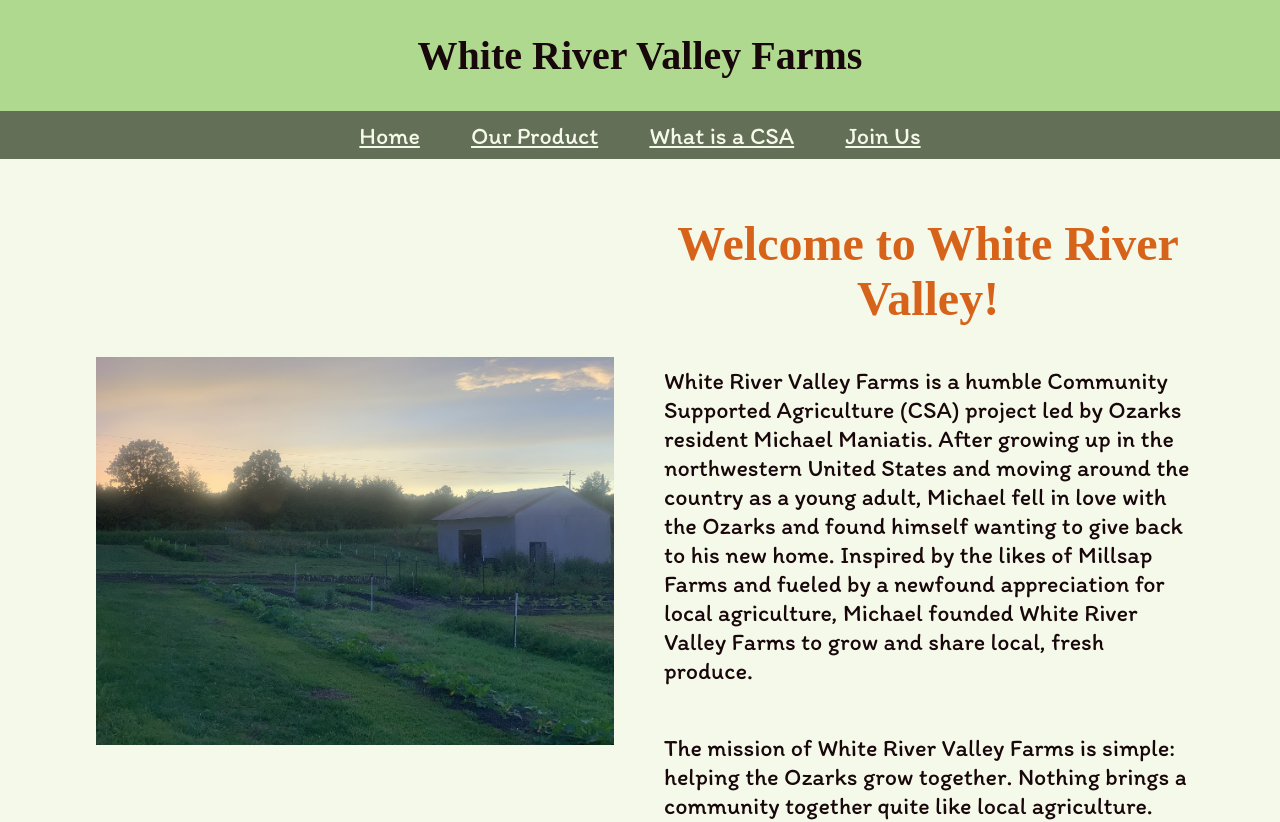
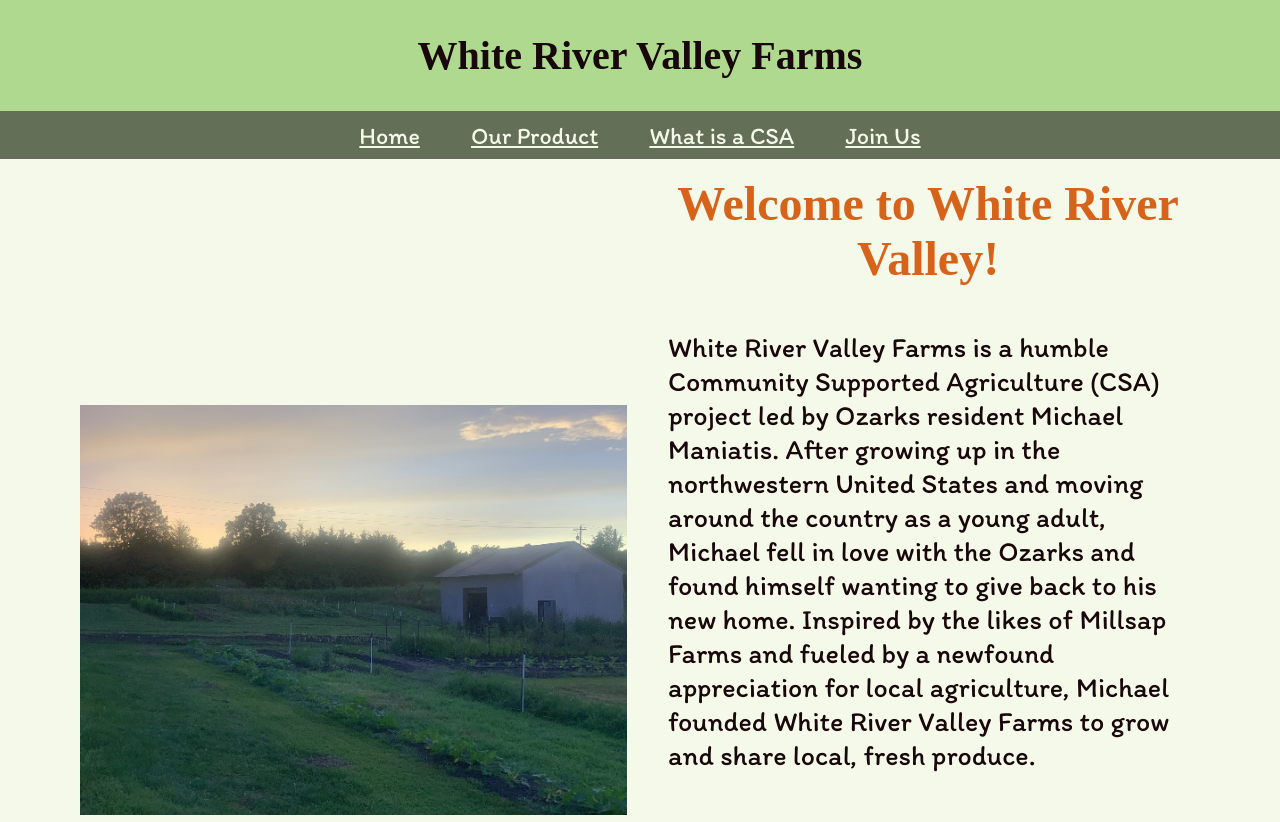
Before and after one commit to SeanGreeley/Fall2024_SCP_WhiteRiverValleyFarms, a React (Create React App) app in the folder my-app/: page / in a window 1280 px wide. Shown: the top 822 px of the page. Built offline with nearby package versions, Linux system fonts and the light colour scheme; a web font is replaced by a local one.

Commit message:
Improved Style Scaling

```diff
--- a/my-app/src/module/Home.js
+++ b/my-app/src/module/Home.js
@@ -8,10 +8,10 @@ function Home() {
   const paragraphStyles = {
     color: colors.charcoal,
     textAlign: 'left',
-    fontSize: '24px',
+    fontSize: '3.5vh',
     backgroundColor: colors.ivory,
     padding: '1em',
-    minWidth: '300px',
+    minWidth: '250px',
     fontFamily: 'Itim'
   };
   const headerStyles = {
@@ -31,17 +31,17 @@ function Home() {
   const divStyles = {
     backgroundColor: colors.ivory,
     display:'grid',
-    gridTemplateColumns: 'repeat(auto-fit, minmax(400px, 1fr))',
+    gridTemplateColumns: 'repeat(auto-fit, minmax(300px, 1fr))',
     width: '90%',
     alignItems: 'center',
-    paddingTop: '25vh'
+    paddingTop: '20vh'
   };
   return (
     <div id='root' className="App" style={{backgroundColor:colors.ivory}}>
       <Header/>
       <div style={{display:'flex',justifyContent:'center',alignItems:'center',flexDirection:'column'}}>
         <div id='content' style={divStyles}>
-          <img src={HomeScreen} style={{width:'90%',minWidth:'350px', margin: '2em'}} alt="Farm image."/>
+          <img src={HomeScreen} style={{width:'95%',minWidth:'150px', margin: 'min(2vh,2vw)'}} alt="Farm image."/>
           <div id='textbox' style={textboxStyles}>
             <h1 style={headerStyles}>{allText.home.header}</h1>
             <p style={paragraphStyles}>{allText.home['body-1']}</p>
--- a/my-app/src/module/Join_us.js
+++ b/my-app/src/module/Join_us.js
@@ -28,7 +28,6 @@ function JoinUs() {
   const headerStyles = {
     color: colors.orange,
     backgroundColor: colors.ivory,
-    marginLeft: '5%',
     padding: '2vh',
     fontSize: '6vh',
     fontFamily: 'Elsie Swash Caps'
@@ -36,19 +35,18 @@ function JoinUs() {
   const paragraphStyles = {
     color: colors.charcoal,
     textAlign: 'left',
-    fontSize: '4vh',
+    fontSize: '3.5vh',
     backgroundColor: colors.ivory,
-    marginLeft: '5%',
     padding: '2vh',
     width: '90%',
-    minWidth: '300px',
+    minWidth: '250px',
     fontFamily: 'Itim'
   };
   const infoStyles = {
     color: colors.orange,
     marginLeft: '10%',
     textAlign: 'left',
-    fontSize: '24px',
+    fontSize: '20px',
     backgroundColor: colors.ivory,
     fontFamily: 'Itim'
   };
@@ -60,24 +58,22 @@ function JoinUs() {
     border: `3px solid ${colors.orange}`,
     right:"0",
     width: "25%",
-    minWidth: '200px',
     borderRadius: "10px", /* Add rounded corners */
     boxShadow: "5px 7px 3px rgba(0, 0, 0, 0.2)",
-    padding: "10px",
+    padding: "2vh",
     gridColumn: "2",
     flexGrow: "2",
-    gap: "20px",
+    gap: "3vh",
     fontFamily: 'Itim'
   };
   const mobileForm = {
-    marginTop: "1%",
     backgroundColor: colors.ivory,
     border: `3px solid ${colors.orange}`,
     width: "80%",
-    marginLeft:'7%',
+    marginLeft:'6%',
     borderRadius: "10px", /* Add rounded corners */
     boxShadow: "5px 7px 3px rgba(0, 0, 0, 0.2)",
-    padding: "20px",
+    padding: "3vh 2vh",
     gap: "20px",
     fontFamily: 'Itim'
   };
@@ -100,35 +96,41 @@ function JoinUs() {
     display: "grid",
     gridTemplateColumns: "100%", /* Adjust the ratio as needed */
     gap: "20px",
-    paddingTop: '25vh'
+    paddingTop: '20vh'
   };
   const inputLabel = {
     paddingBottom: "1%",
     gridColumn: "1",
-    //display: "inline-block",
     width: "20%",
+    fontFamily: 'Itim',
+    fontSize: '2.5vh',
     textAlign: "left",
     whiteSpace: 'nowrap'
   };
   const inputStyle = {
     borderRadius: "5px",
-    marginBottom: "15px",
+    marginBottom: "2vh",
     gridColumn: "2",
-    padding: "10px",
+    fontSize: '2.5vh',
+    fontFamily: 'Itim',
+    color: colors.charcoal,
+    padding: "0.5vh",
     width: '90%',
     textAlign: "left"
   };
   const inputMessageStyle = {
     borderRadius: "5px",
-    paddingBottom: "25%",
+    paddingBottom: "15%",
     width: "90%",
     gridColumn: "2",
-    padding: "10px",
+    fontSize: '2.5vh',
+    fontFamily: 'Itim',
+    padding: "0.5em",
     textAlign: "left"
   };
   const buttonStyle = {
     boxShadow: "3px 4px 4px rgba(0, 0, 0, 0.2)",
-    margin: '20px',
+    margin: '2vh',
     fontSize: '3vh',
     color: colors.darkGreen,
     fontFamily: 'Itim',
@@ -137,7 +139,7 @@ function JoinUs() {
     backgroundColor: colors.lightGreen
   };
   const spacer = {
-    margin: "20px",
+    margin: "0.5vh",
     marginBottom: "0px"
   };
   const submittedHeader = {
--- a/my-app/src/module/Our_product.js
+++ b/my-app/src/module/Our_product.js
@@ -29,17 +29,18 @@ function OurProduct() {
     fontFamily: 'Elsie Swash Caps'
   };
   const imgStyles ={
-    width: '200px',
-    height: '200px',
+    width: '33vh',
+    height: '33vh',
     objectFit: 'cover',
     padding: '10px',
+    borderRadius: '30px',
     backgroundColor: colors.ivory
   };
   const gridStyles = {
-    paddingTop:'25vh',
+    paddingTop:'22.5vh',
     display: 'grid',
-    width: '70%',
-    gridTemplateColumns: 'repeat(auto-fit, minmax(275px, 1fr))'
+    width: '80%',
+    gridTemplateColumns: 'repeat(auto-fit, minmax(44vh, 1fr))'
   }
   return (
     <div id='root' className="App" style={{backgroundColor:colors.ivory}}>
--- a/my-app/src/module/What_is_CSA.js
+++ b/my-app/src/module/What_is_CSA.js
@@ -8,17 +8,17 @@ function WhatIsACSA() {
   const paragraphStyles = {
     color: colors.charcoal,
     textAlign: 'left',
-    fontSize: '4vh',
+    fontSize: '3.5vh',
     backgroundColor: colors.ivory,
-    padding: '1em',
+    padding: 'min(2vh,2vw)',
     width: '50vw',
-    minWidth: '300px',
+    minWidth: '275px',
     fontFamily: 'Itim'
   };
   const headerStyles = {
     color: colors.orange,
     backgroundColor: colors.ivory,
-    padding: '2vh',
+    padding: 'min(2vh,2vw)',
     fontFamily: 'Elsie Swash Caps',
     fontSize: '6vh'
   };
@@ -32,7 +32,7 @@ function WhatIsACSA() {
     return (
         <div id='root' className="App" style={{backgroundColor: colors.ivory}}>
         <Header/>
-        <div style={{paddingTop: '25vh',backgroundColor: colors.ivory}}>
+        <div style={{paddingTop: '22.5vh',backgroundColor: colors.ivory}}>
         <h1 style={headerStyles}>{allText['csa-info'].header}</h1>
           <div style={textboxStyles}>
           <p style={paragraphStyles}>{allText['csa-info']['body-1']}</p>
--- a/my-app/src/module/footer.js
+++ b/my-app/src/module/footer.js
@@ -7,7 +7,7 @@ function Footer() {
         color: colors.ivory,
         padding: '2vh',
         fontFamily: 'Itim',
-        fontSize: '3vh',
+        fontSize: 'min(3vh,4vw)',
     };
     const imgStyles ={
       width: 'min(40vw,50vh)',
```
